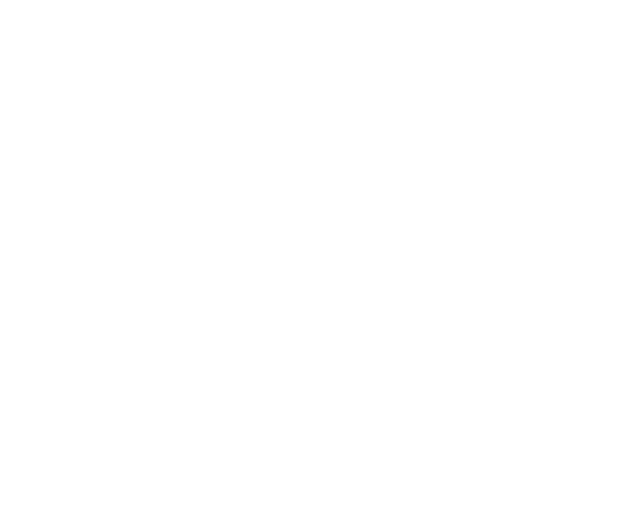
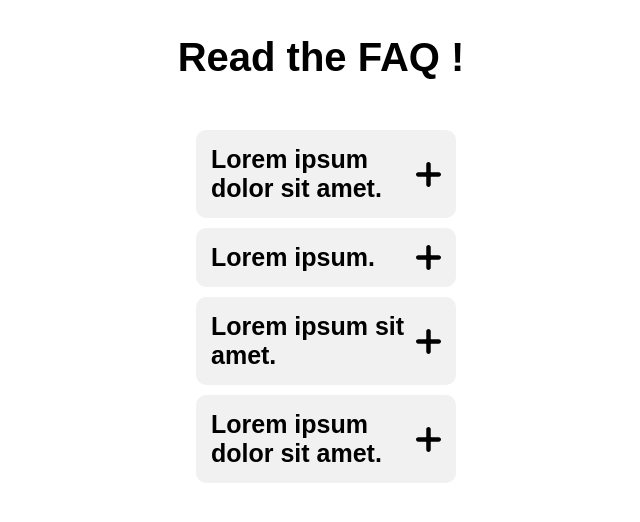
Before and after one commit to oumhanane/create-a-faq-component, a plain HTML site: page index.html in a window 1280 px wide. Shown: the whole page, without its empty margins (319-959 px from the left). Drawn offline with nearby package versions, Linux system fonts and the light colour scheme.

Commit message:
creation faq

```diff
--- a/app.js
+++ b/app.js
@@ -0,0 +1,28 @@
+const allVisiblePannels = document.querySelectorAll('.visible-pannel');
+
+
+allVisiblePannels.forEach(question => {
+
+    question.addEventListener('click', e => {
+
+        const elToOpen = e.target.nextElementSibling;
+        const elHeight = elToOpen.scrollHeight;
+        const imgTab = e.target.children[1];
+
+
+        if(elToOpen.className.includes('opened')) {
+
+            elToOpen.classList.remove('opened');
+            gsap.to(elToOpen, {duration: 0.2, height: 0, opacity: 0, padding: "0px 15px"});
+            gsap.to(imgTab, {duration: 0.2, rotate: '0deg'})
+
+
+        } else {
+
+            elToOpen.classList.add('opened');
+            gsap.to(elToOpen, {duration: 0.2, height: elHeight + 40, opacity: 1, padding: "20px 15px"});
+            gsap.to(imgTab, {duration: 0.2, rotate: '45deg'})
+
+        }
+        })
+})
--- a/index.html
+++ b/index.html
@@ -4,9 +4,59 @@
     <meta charset="UTF-8">
     <meta name="viewport" content="width=device-width, initial-scale=1.0">
     <title>Document</title>
+    <link rel="stylesheet" href="style.css">
 </head>
 <body>
 
+    <h1>Read the FAQ !</h1>
+
+    <div class="container-faq">
+
+        <div class="questions">
+            <div class="visible-pannel">
+                <h2>Lorem ipsum dolor sit amet.</h2>
+                <img src="ressources/add.svg" alt="add icon">
+            </div>
+            <div class="toggle-pannel">
+                <h4>Lorem ipsum dolor.</h4>
+                <p>Lorem ipsum dolor adipisicing elit. Distinctio molestiae quia vero quae, blanditiis aliquid.</p>
+            </div>
+        </div>
+
+        <div class="questions">
+            <div class="visible-pannel">
+                <h2>Lorem ipsum.</h2>
+                <img src="ressources/add.svg" alt="add icon">
+            </div>
+            <div class="toggle-pannel">
+                <h4>Lorem ipsum.</h4>
+                <p>Lorem ipsum dolorquae, blanditiis aliquid molestiae quia vero quae.</p>
+            </div>
+        </div>
+
+        <div class="questions">
+            <div class="visible-pannel">
+                <h2>Lorem ipsum sit amet.</h2>
+                <img src="ressources/add.svg" alt="add icon">
+            </div>
+            <div class="toggle-pannel">
+                <h4>Lorem ipsum dolor sit amet.</h4>
+                <p>Lorem ipsum dolor sit a molestiae quia vero quae, blanditiis aliquid.</p>
+            </div>
+        </div>
+
+        <div class="questions">
+            <div class="visible-pannel">
+                <h2>Lorem ipsum dolor sit amet.</h2>
+                <img src="ressources/add.svg" alt="add icon">
+            </div>
+            <div class="toggle-pannel">
+                <h4>Lorem ipsum dolor sit amet.</h4>
+                <p>Lorem ipsum dolor sit amet consectetur adipisicing elit. Distinctio molestiae quia vero quae, blanditiis aliquid.</p>
+            </div>
+        </div>
+    </div>
+    <script src="https://cdnjs.cloudflare.com/ajax/libs/gsap/3.12.4/gsap.min.js" integrity="sha512-EZI2cBcGPnmR89wTgVnN3602Yyi7muWo8y1B3a8WmIv1J9tYG+udH4LvmYjLiGp37yHB7FfaPBo8ly178m9g4Q==" crossorigin="anonymous" referrerpolicy="no-referrer"></script>
     <script src="app.js"></script>
 </body>
 </html>
--- /dev/null
+++ b/style.css
@@ -0,0 +1,73 @@
+*, ::before, ::after {
+    box-sizing: border-box;
+    margin: 0;
+    padding: 0;
+}
+
+h1 {
+    text-align: center;
+    padding: 35px 0;
+    font-size: 40px;
+}
+
+body {
+    font-family: sans-serif;
+    padding-bottom: 100px;
+}
+
+.container-faq {
+    width: 100px;
+    max-width: 900px;
+    min-width: 300px;
+    height: auto;
+    padding: 0 20px;
+    margin: 10px auto 0;
+    display: flex;
+    flex-direction: column;
+    justify-content: center;
+    align-items: flex-start;
+}
+
+.questions {
+    width: 100%;
+    height: auto;
+    margin: 5px;
+    cursor: pointer;
+}
+
+.visible-pannel {
+    display: flex;
+    justify-content: space-between;
+    align-items: center;
+    background: #f1f1f1;
+    border-radius: 10px;
+    position: relative;
+    padding: 15px 5px;
+}
+
+.visible-pannel h2 {
+    margin-left: 10px;
+    font-size: 25px;
+    pointer-events: none;
+}
+.visible-pannel img {
+    margin-right: 10px;
+    width: 25px;
+    cursor: pointer;
+    pointer-events: none;
+}
+
+.toggle-pannel {
+    padding: 0 15px;
+    height: 0px;
+    opacity: 0;
+}
+
+.toggle-pannel h4 {
+    font-size: 18px;
+    padding-bottom: 10px;
+}
+
+.toggle-pannel p {
+    line-height: 1.5;
+}
```
Also changed, not shown: ressources/add.svg (added), ressources/minus.svg (added).
